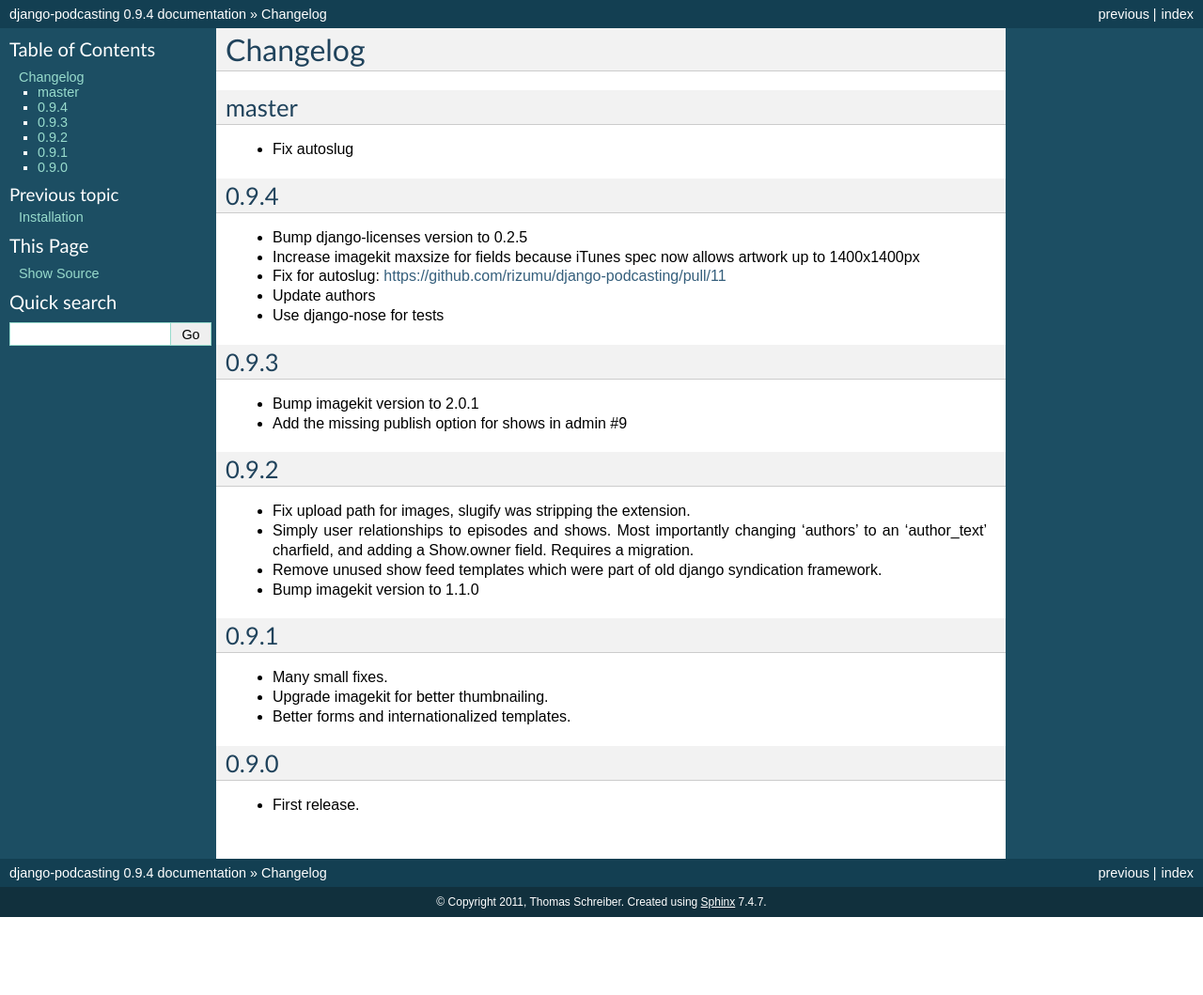
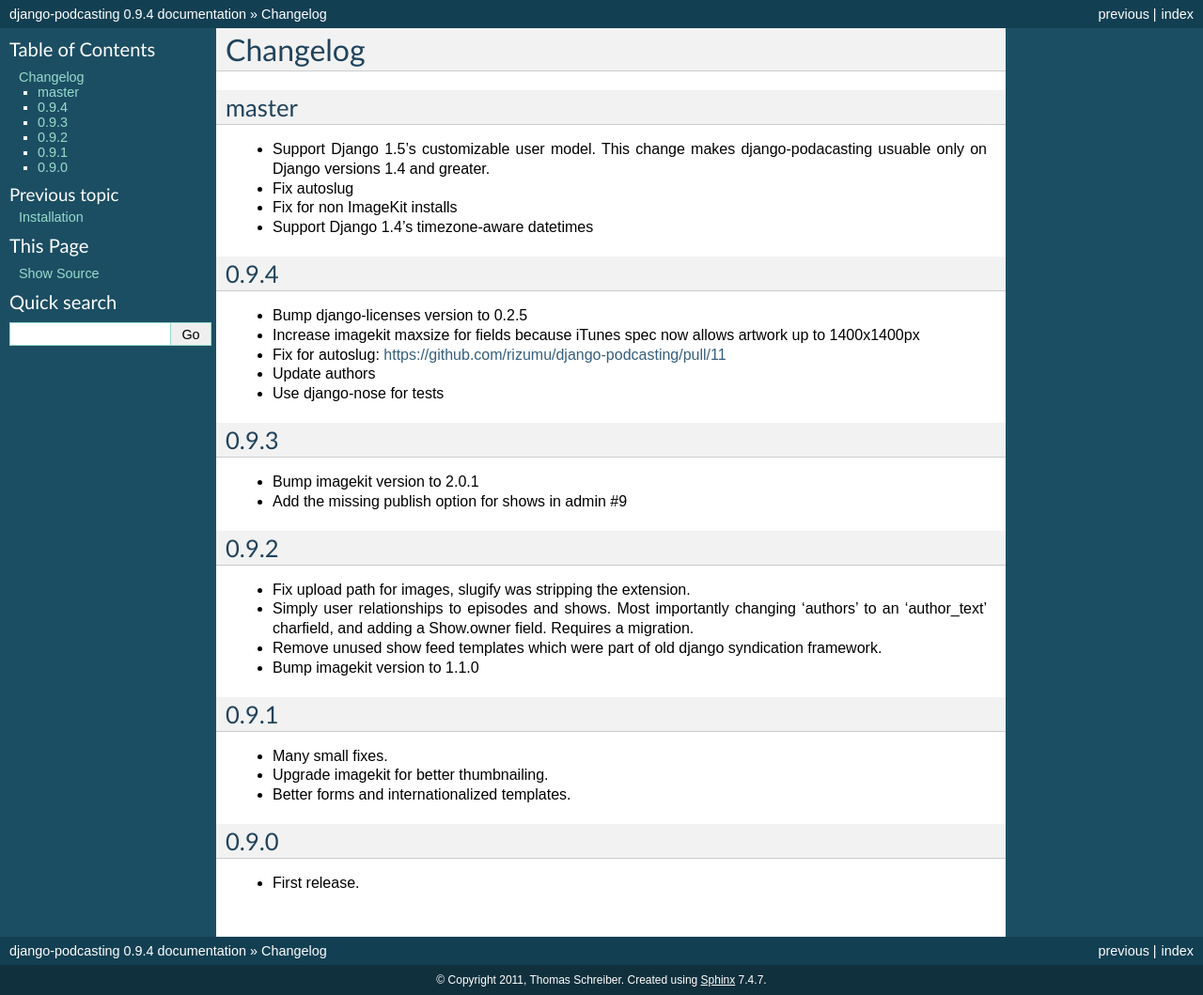
Before and after one commit to rizumu/django-podcasting, a Sphinx documentation site: the page built from docs/changelog.rst, in a window 1280 px wide. Shown: the whole page at 94% size. Built offline with Sphinx 7.4.7, drawn with Linux system fonts in a browser that asks for light colours; before the commit the page ends 976 px from its top, so only the background shows below that.

```diff
--- a/docs/changelog.rst
+++ b/docs/changelog.rst
@@ -1,8 +1,14 @@
 Changelog
 =========
+
+
 master
 ------
+- Support Django 1.5's customizable user model. This change makes
+  django-podacasting usuable only on Django versions 1.4 and greater.
 - Fix autoslug
+- Fix for non ImageKit installs
+- Support Django 1.4's timezone-aware datetimes
 
 0.9.4
 -------
```
